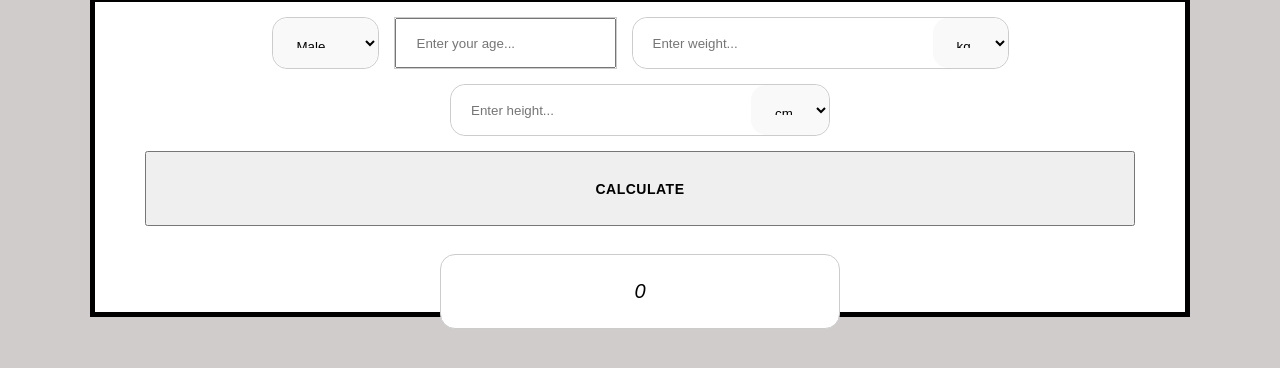
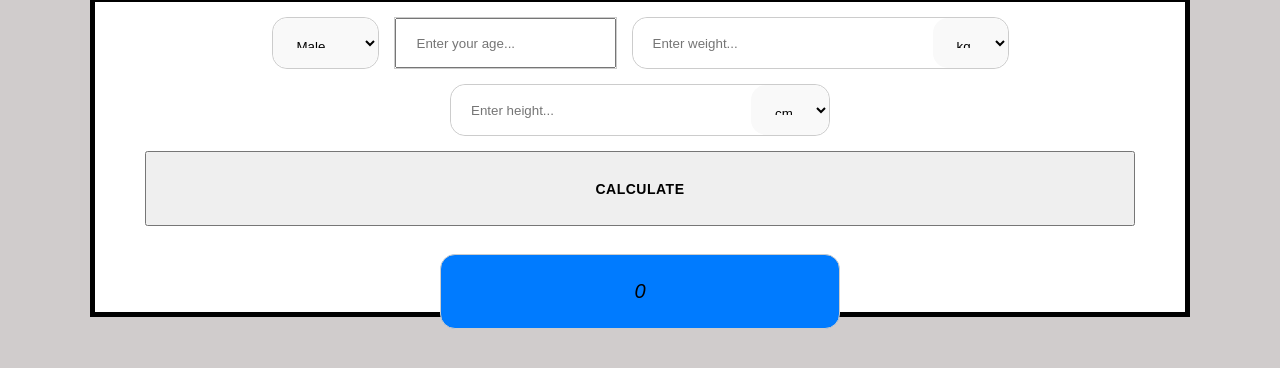
Before and after one commit to BuraksBlue/Flawless-BMR-Calculator-, a plain HTML site: page index.html in a window 1280 px wide. Shown: the part 308-676 px from the top of the page. Drawn offline with Linux system fonts and the light colour scheme.

Commit message:
Update style.css

```diff
--- a/style.css
+++ b/style.css
@@ -95,6 +95,7 @@ border-radius:15px;
 	font-size:20px;
 	font-weight:100;
     font-style:italic;
+    background-color:#007BFF;
 }
 #Result-text{
 	display:flex;
```
